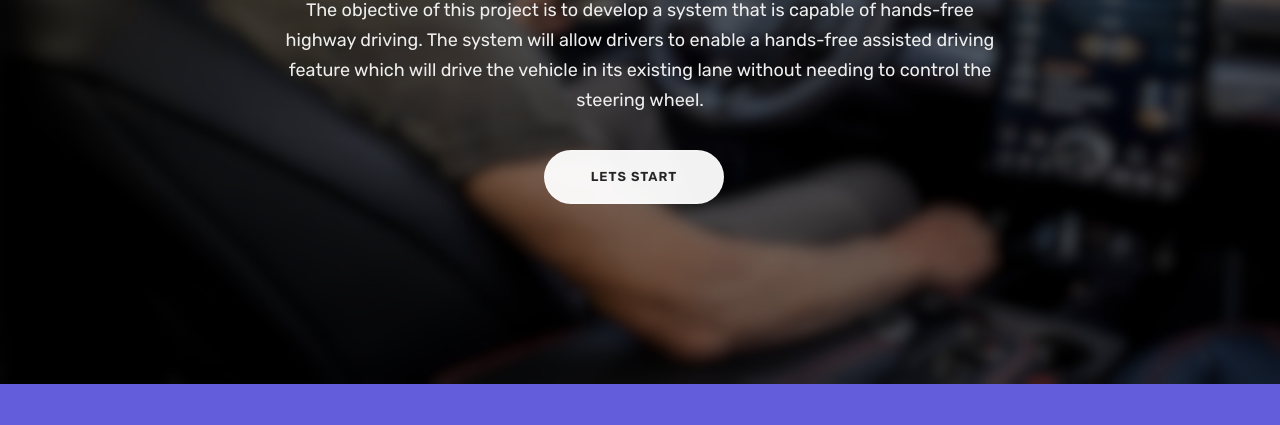
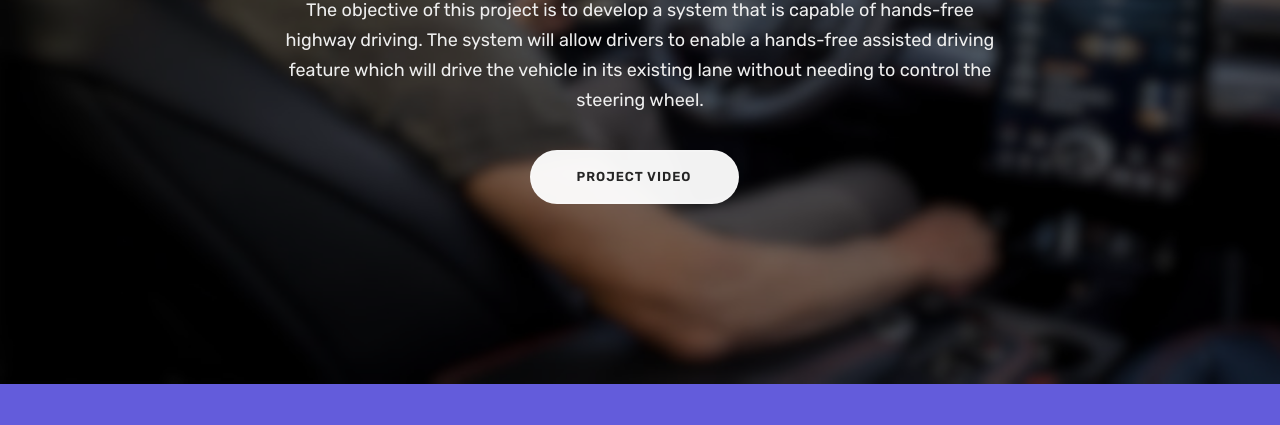
Before and after one commit to JosephPallipadan/HFDSWebsite, a plain HTML site: page index.html in a window 1280 px wide. Shown: the part 375-800 px from the top of the page. Drawn offline with Linux system fonts and the light colour scheme; some packages are replaced by stand-ins of ours; files whose address does not match are found by name.

Commit message:
Added video link

```diff
--- a/index.html
+++ b/index.html
@@ -96,7 +96,7 @@
                             <h1 class="banner-title">A Hands Free Driving System</h1>
                             <p>The objective of this project is to develop a system that is capable of hands-free highway driving. The system will allow drivers to enable a hands-free assisted driving feature which will drive the vehicle in its existing lane without needing to control the steering wheel.</p>
 
-                            <a href="#" class="btn btn-white btn-circled">lets start</a>
+                            <a href="https://youtu.be/GwrDV4DxDEQ" class="btn btn-white btn-circled">Project Video</a>
                         </div>
                     </div>
                 </div>
```
